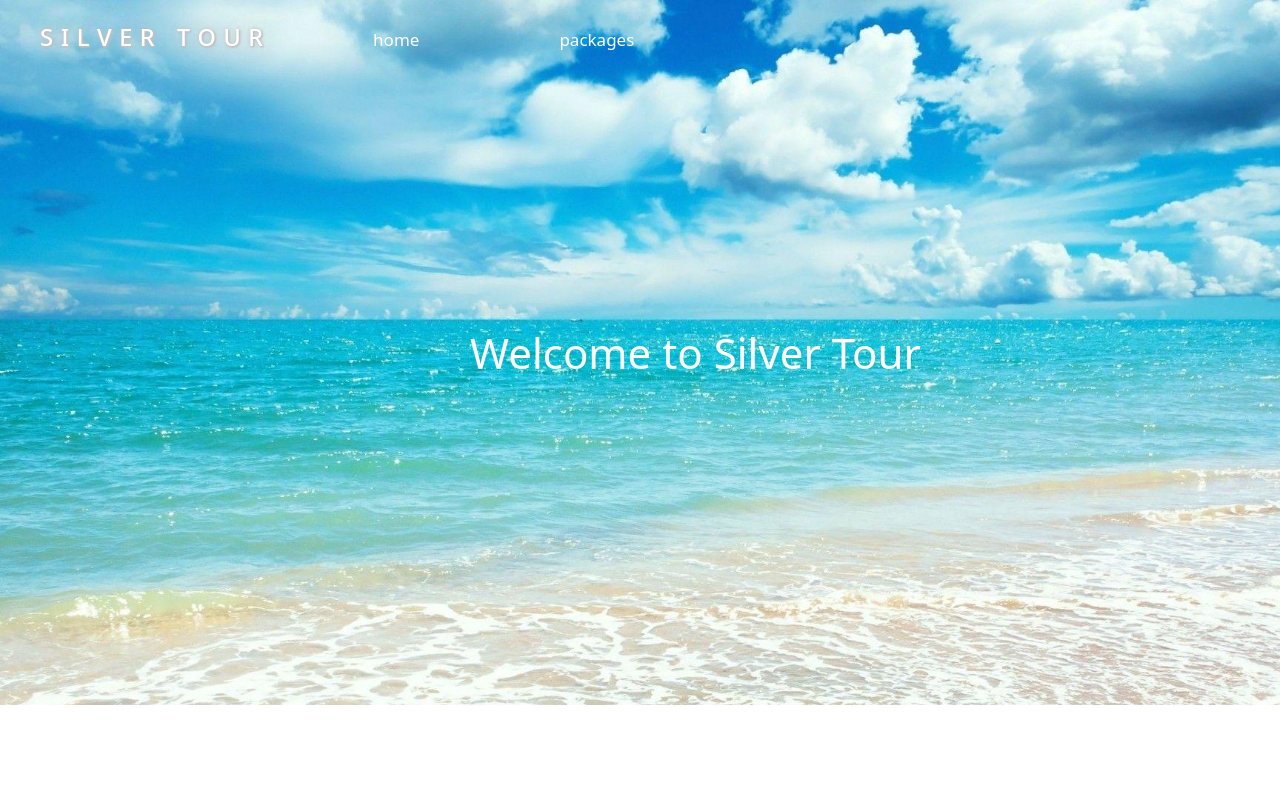
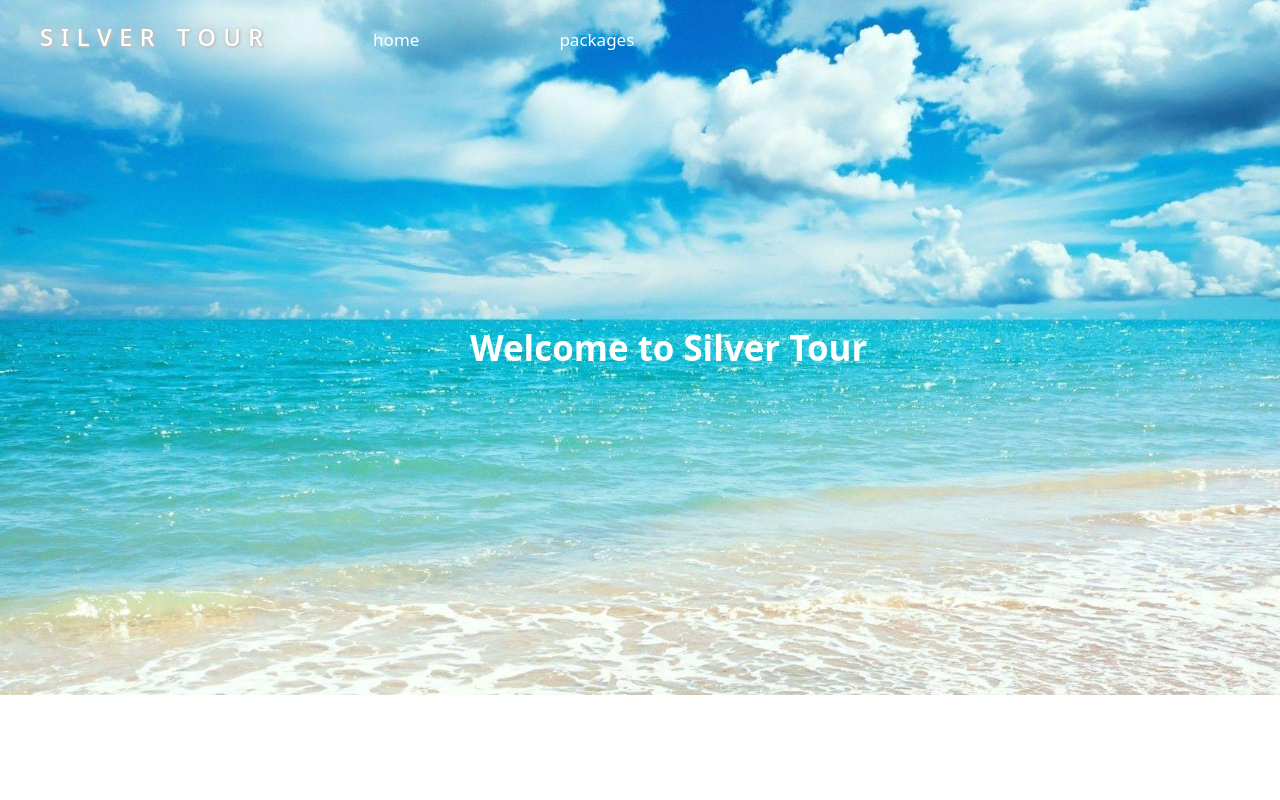
Before and after one commit to jithendhriyen/hackathon-, a plain HTML site: page index.html in a window 1280 px wide. Shown: the top 800 px of the page. Drawn offline with Linux system fonts and the light colour scheme.

Commit message:
index.html

```diff
--- a/index.html
+++ b/index.html
@@ -28,7 +28,7 @@
 <br><br><br><br><br><br>
 <br><br><br><br><br>
 <div class="intro">
-    <h5></h5>Welcome to Silver Tour</h5>
+    <h5>Welcome to Silver Tour</h5>
 
 </div>
 <br><br><br><br><br><br><br>
```
